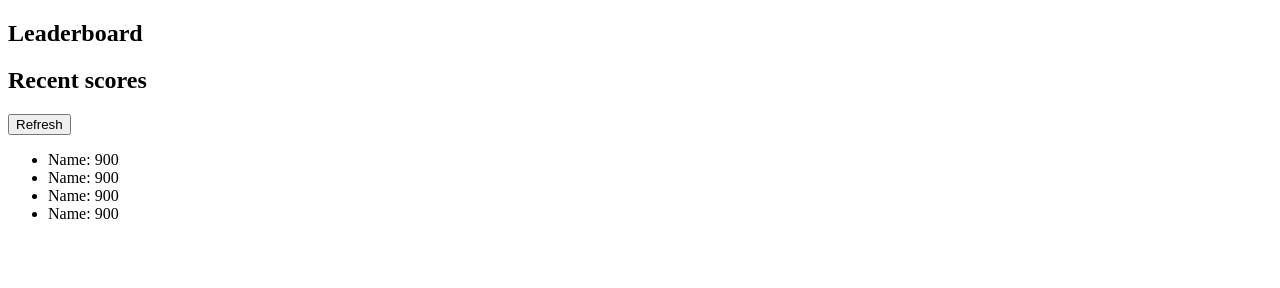
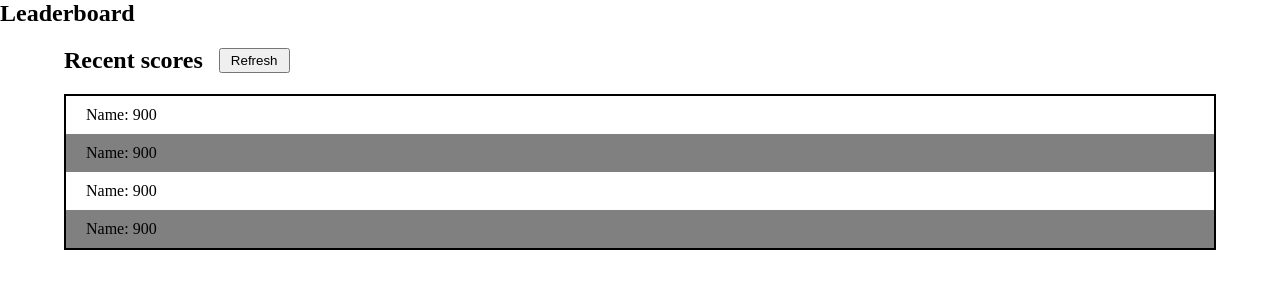
Before and after one commit to Akorede3133/leaderboard, a website built with webpack: page src/index.html in a window 1280 px wide. Built offline with nearby package versions, Linux system fonts and the light colour scheme.

Commit message:
Style score section

```diff
--- a/src/index.html
+++ b/src/index.html
@@ -11,24 +11,24 @@
   </header>
   <main>
     <section class="scores--container">
-      <div>
+      <div class="scores--container--head">
         <h2>Recent scores</h2>
-        <button type="button">Refresh</button>
+        <button type="button" class="refresh--btn">Refresh</button>
       </div>
       <ul class="score--list">
-        <li>
+        <li class="score--list--item">
           <span>Name:</span>
           <span>900</span>
         </li>
-        <li>
+        <li class="score--list--item">
           <span>Name:</span>
           <span>900</span>
         </li>
-        <li>
+        <li class="score--list--item">
           <span>Name:</span>
           <span>900</span>
         </li>
-        <li>
+        <li class="score--list--item">
           <span>Name:</span>
           <span>900</span>
         </li>
--- a/src/style.css
+++ b/src/style.css
@@ -0,0 +1,32 @@
+*,
+*::after,
+*::before {
+  margin: 0;
+  padding: 0;
+  box-sizing: border-box;
+}
+main {
+  width: 90%;
+  margin: 20px auto;
+  /* background: aqua; */
+}
+.scores--container--head {
+  display: flex;
+  align-items: center;
+  gap: 1rem;
+}
+.score--list {
+  list-style: none;
+  border: 2px solid black;
+  margin-top: 20px;
+}
+.score--list--item {
+  padding: 10px 20px;
+}
+
+.score--list--item:nth-child(even) {
+  background-color: gray;
+}
+.refresh--btn {
+  padding: 3px 10px;
+}
```
Also changed, not shown: dist/index.html, dist/main.js.
